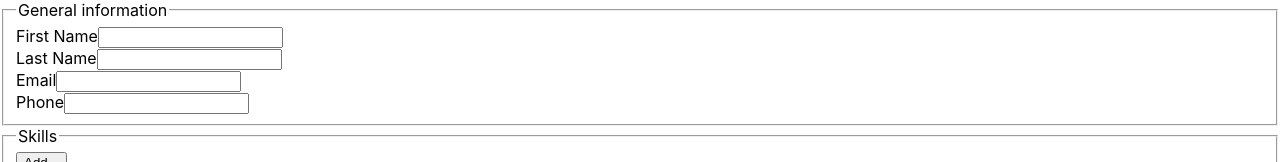
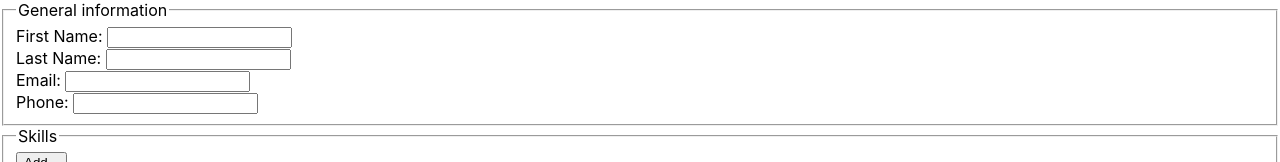
Before and after one commit to twentysixhugs/CV-Builder, a React (Create React App) app: page / in a window 1280 px wide. Shown: the top 162 px of the page. Built offline with nearby package versions, Linux system fonts and the light colour scheme.

Commit message:
Add colons to labels in General information

```diff
--- a/src/components/DynamicForm.js
+++ b/src/components/DynamicForm.js
@@ -12,7 +12,7 @@ class DynamicForm extends React.Component {
             return (
               <div key={index} className="fields-wrapper">
                 <Field
-                  labelText="First Name"
+                  labelText="First Name: "
                   type="text"
                   id="first-name"
                   name="firstname"
@@ -22,7 +22,7 @@ class DynamicForm extends React.Component {
                   }
                 />
                 <Field
-                  labelText="Last Name"
+                  labelText="Last Name: "
                   type="text"
                   id="last-name"
                   name="lastname"
@@ -32,7 +32,7 @@ class DynamicForm extends React.Component {
                   }
                 />
                 <Field
-                  labelText="Email"
+                  labelText="Email: "
                   type="email"
                   id="email"
                   name="email"
@@ -42,7 +42,7 @@ class DynamicForm extends React.Component {
                   }
                 />
                 <Field
-                  labelText="Phone"
+                  labelText="Phone: "
                   type="text"
                   id="phone"
                   name="phone"
```
